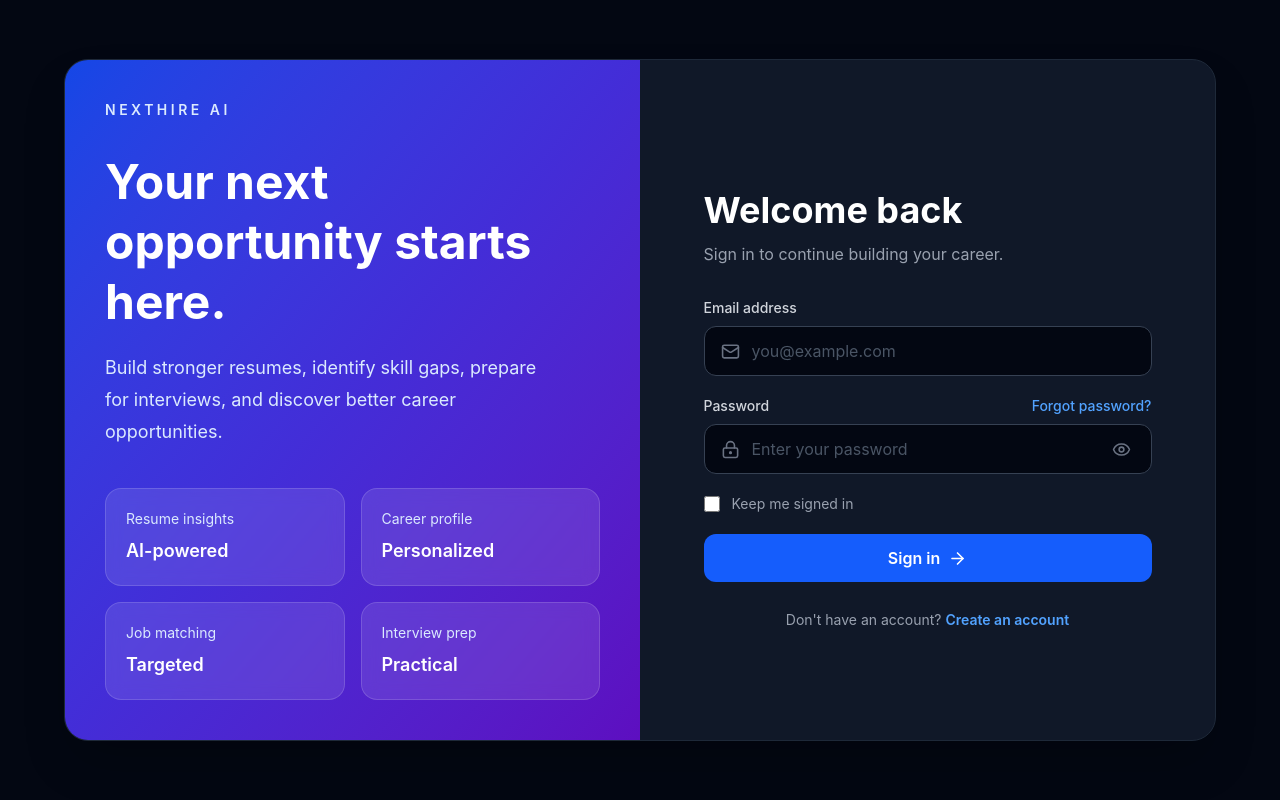
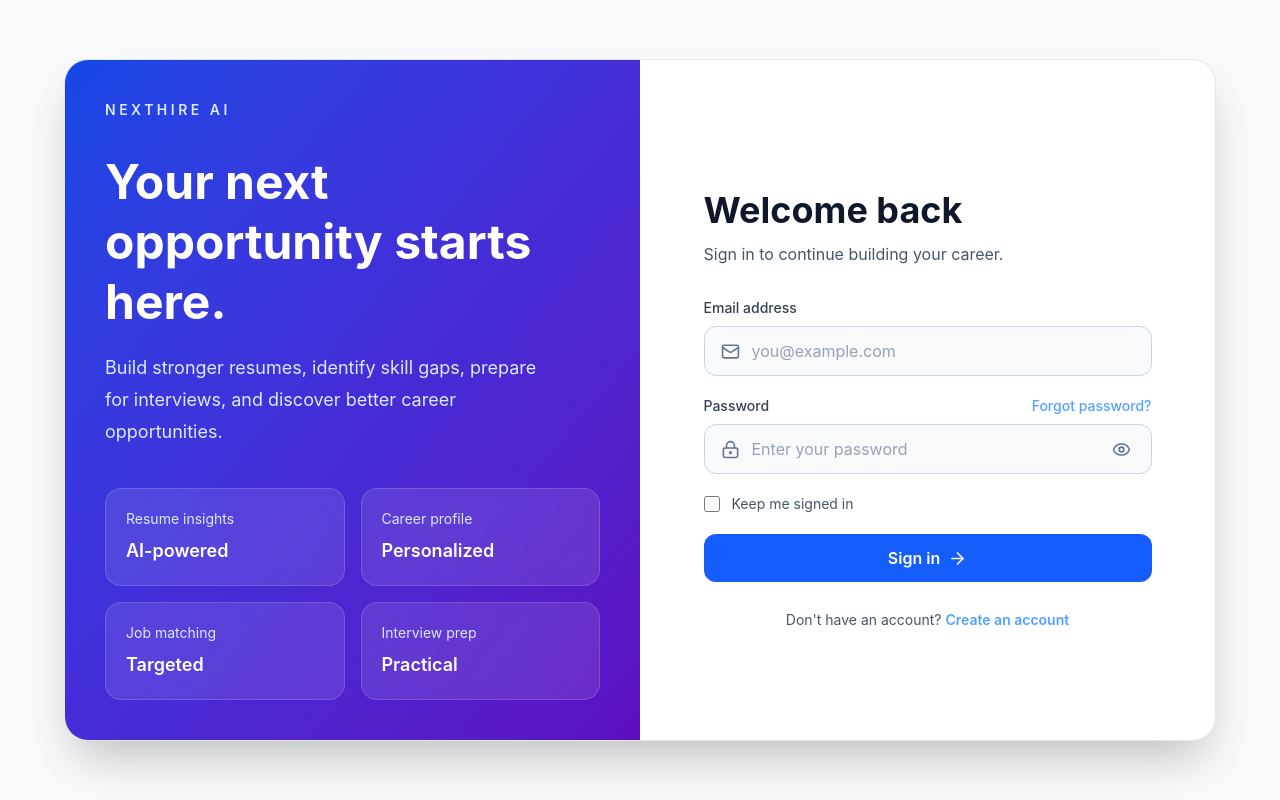
Before and after one commit to daredidris-stack/AI-Career-Agent, a React (Vite) app in the folder frontend/: page /login in a window 1280 px wide. Built offline with nearby package versions, Linux system fonts and the light colour scheme; no server answers.

Commit message:
feat: adopt light-first interface

```diff
--- a/frontend/src/components/layout/Header.jsx
+++ b/frontend/src/components/layout/Header.jsx
@@ -1,5 +1,5 @@
 import { useEffect, useState } from "react";
-import { Bell, Menu, Moon, Search } from "lucide-react";
+import { Bell, Menu, Search } from "lucide-react";
 import { useLocation, useNavigate } from "react-router-dom";
 
 import { useAuth } from "../../hooks/useAuth";
@@ -55,7 +55,7 @@ function Header({ onMenuOpen }) {
 
   return (
 
-    <header className="flex min-h-16 items-center justify-between gap-3 border-b border-gray-800 bg-gray-900 px-3 sm:px-6">
+    <header className="flex min-h-16 items-center justify-between gap-3 border-b border-slate-200 bg-white px-3 shadow-sm sm:px-6">
 
       {/* Left Side */}
 
@@ -65,28 +65,28 @@ function Header({ onMenuOpen }) {
           type="button"
           aria-label="Open navigation"
           onClick={onMenuOpen}
-          className="shrink-0 rounded-lg p-2 text-gray-300 hover:bg-gray-800 hover:text-white md:hidden"
+          className="shrink-0 rounded-lg p-2 text-slate-600 hover:bg-slate-100 hover:text-slate-900 md:hidden"
         >
           <Menu size={22} />
         </button>
 
-        <h2 className="truncate text-base font-semibold text-white sm:text-xl">
+        <h2 className="truncate text-base font-semibold text-slate-900 sm:text-xl">
 
           {pageTitle}
 
         </h2>
 
-        <div className="hidden md:flex items-center bg-gray-800 rounded-lg px-3 py-2">
+        <div className="hidden items-center rounded-lg border border-slate-200 bg-slate-50 px-3 py-2 md:flex">
 
           <Search
             size={18}
-            className="text-gray-400"
+            className="text-slate-500"
           />
 
           <input
             type="text"
             placeholder="Search..."
-            className="bg-transparent outline-none text-white ml-2 placeholder-gray-500"
+            className="ml-2 bg-transparent text-slate-900 outline-none placeholder:text-slate-400"
           />
 
         </div>
@@ -98,12 +98,7 @@ function Header({ onMenuOpen }) {
       <div className="flex shrink-0 items-center gap-1 sm:gap-4">
 
         <Bell
-          className="hidden cursor-pointer text-gray-300 sm:block"
-          size={20}
-        />
-
-        <Moon
-          className="hidden cursor-pointer text-gray-300 sm:block"
+          className="hidden cursor-pointer text-slate-500 sm:block"
           size={20}
         />
 
--- a/frontend/src/components/layout/Sidebar.jsx
+++ b/frontend/src/components/layout/Sidebar.jsx
@@ -106,17 +106,17 @@ function Sidebar({ mobileOpen = false, onClose }) {
         className="fixed inset-0 z-40 bg-black/60 md:hidden"
       />
     )}
-    <aside className={`fixed inset-y-0 left-0 z-50 w-72 max-w-[85vw] overflow-y-auto border-r border-gray-800 bg-gray-900 text-white transition-transform duration-200 md:sticky md:top-0 md:z-auto md:block md:h-screen md:w-64 md:shrink-0 md:translate-x-0 ${mobileOpen ? "translate-x-0" : "-translate-x-full"}`}>
+    <aside className={`fixed inset-y-0 left-0 z-50 w-72 max-w-[85vw] overflow-y-auto border-r border-slate-200 bg-white text-slate-900 shadow-xl transition-transform duration-200 md:sticky md:top-0 md:z-auto md:block md:h-screen md:w-64 md:shrink-0 md:translate-x-0 md:shadow-none ${mobileOpen ? "translate-x-0" : "-translate-x-full"}`}>
 
-      <div className="flex items-start justify-between border-b border-gray-800 p-6">
+      <div className="flex items-start justify-between border-b border-slate-200 p-6">
 
         <div>
 
         <h1 className="text-2xl font-bold text-blue-400">
-          CareerPilot AI
+          NextHire AI
         </h1>
 
-        <p className="text-sm text-gray-400 mt-1">
+        <p className="mt-1 text-sm text-slate-500">
           AI Career Copilot
         </p>
 
@@ -126,7 +126,7 @@ function Sidebar({ mobileOpen = false, onClose }) {
           type="button"
           aria-label="Close navigation"
           onClick={onClose}
-          className="rounded-lg p-2 text-gray-400 hover:bg-gray-800 hover:text-white md:hidden"
+          className="rounded-lg p-2 text-slate-500 hover:bg-slate-100 hover:text-slate-900 md:hidden"
         >
           <X size={20} />
         </button>
@@ -151,7 +151,7 @@ function Sidebar({ mobileOpen = false, onClose }) {
                 `flex items-center gap-3 px-4 py-3 rounded-lg mb-2 transition ${
                   isActive
                     ? "bg-blue-600 text-white"
-                    : "text-gray-300 hover:bg-gray-800"
+                    : "text-slate-600 hover:bg-slate-100 hover:text-slate-900"
                 }`
               }
             >
--- a/frontend/src/index.css
+++ b/frontend/src/index.css
@@ -9,9 +9,127 @@ body,
 }
 
 body {
-  background-color: #030712;
+  background-color: #f8fafc;
+  color: #0f172a;
+  color-scheme: light;
+  font-family: Inter, ui-sans-serif, system-ui, -apple-system, BlinkMacSystemFont,
+    "Segoe UI", sans-serif;
 }
 
 * {
   box-sizing: border-box;
 }
+
+/*
+ * NextHire's original components used a dark gray utility palette directly.
+ * These shared theme mappings make the product light-first while the feature
+ * components migrate toward dedicated design tokens over time.
+ */
+.bg-gray-50 {
+  background-color: #f8fafc;
+}
+
+.bg-gray-700 {
+  background-color: #e2e8f0;
+}
+
+.bg-gray-800 {
+  background-color: #f1f5f9;
+}
+
+.bg-gray-900,
+.bg-gray-900\/60 {
+  background-color: #ffffff;
+}
+
+.bg-gray-950,
+.bg-gray-950\/90 {
+  background-color: #f8fafc;
+}
+
+.border-gray-600,
+.border-gray-700 {
+  border-color: #cbd5e1;
+}
+
+.border-gray-800 {
+  border-color: #e2e8f0;
+}
+
+.text-white {
+  color: #0f172a;
+}
+
+.text-gray-200,
+.text-gray-300 {
+  color: #334155;
+}
+
+.text-gray-400 {
+  color: #475569;
+}
+
+.text-gray-500 {
+  color: #64748b;
+}
+
+.text-gray-600,
+.text-gray-700 {
+  color: #475569;
+}
+
+.placeholder-gray-500::placeholder,
+.placeholder\:text-gray-600::placeholder {
+  color: #94a3b8;
+}
+
+.text-red-300 {
+  color: #b91c1c;
+}
+
+.text-green-300,
+.text-green-400,
+.text-emerald-300,
+.text-emerald-400 {
+  color: #047857;
+}
+
+.text-amber-300,
+.text-yellow-400 {
+  color: #b45309;
+}
+
+/* Preserve high-contrast text on primary actions and branded hero panels. */
+.bg-blue-500.text-white,
+.bg-blue-600.text-white,
+.bg-blue-700.text-white,
+.bg-indigo-600.text-white,
+.bg-emerald-500.text-white,
+.bg-emerald-600.text-white,
+.bg-green-600.text-white,
+.bg-green-700.text-white,
+.bg-purple-600.text-white,
+.bg-red-600.text-white,
+.bg-red-700.text-white,
+.bg-gradient-to-r .text-white,
+.bg-gradient-to-br .text-white,
+.bg-gradient-to-r.text-white,
+.bg-gradient-to-br.text-white {
+  color: #ffffff;
+}
+
+.bg-gradient-to-r .text-gray-300,
+.bg-gradient-to-br .text-gray-300 {
+  color: #e2e8f0;
+}
+
+input,
+select,
+textarea {
+  color-scheme: light;
+}
+
+::selection {
+  background: #bfdbfe;
+  color: #172554;
+}
--- a/frontend/src/layouts/AppLayout.tsx
+++ b/frontend/src/layouts/AppLayout.tsx
@@ -51,9 +51,9 @@ export default function AppLayout() {
 
         </main>
 
-        <footer className="flex flex-wrap justify-center gap-5 border-t border-gray-800 bg-gray-950 px-6 py-4 text-xs text-gray-500">
-          <Link to="/terms" className="hover:text-gray-300">Terms</Link>
-          <Link to="/privacy" className="hover:text-gray-300">Privacy</Link>
+        <footer className="flex flex-wrap justify-center gap-5 border-t border-slate-200 bg-white px-6 py-4 text-xs text-slate-500">
+          <Link to="/terms" className="hover:text-slate-900">Terms</Link>
+          <Link to="/privacy" className="hover:text-slate-900">Privacy</Link>
           <span>Job listings are supplied by identified third-party providers.</span>
         </footer>
 
```
